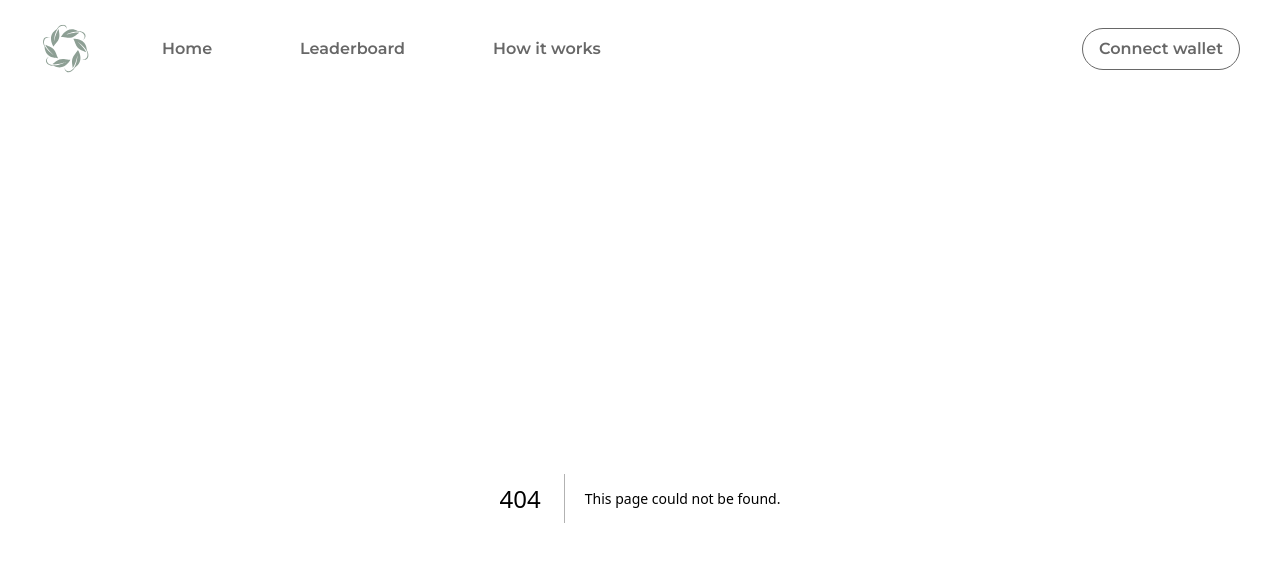
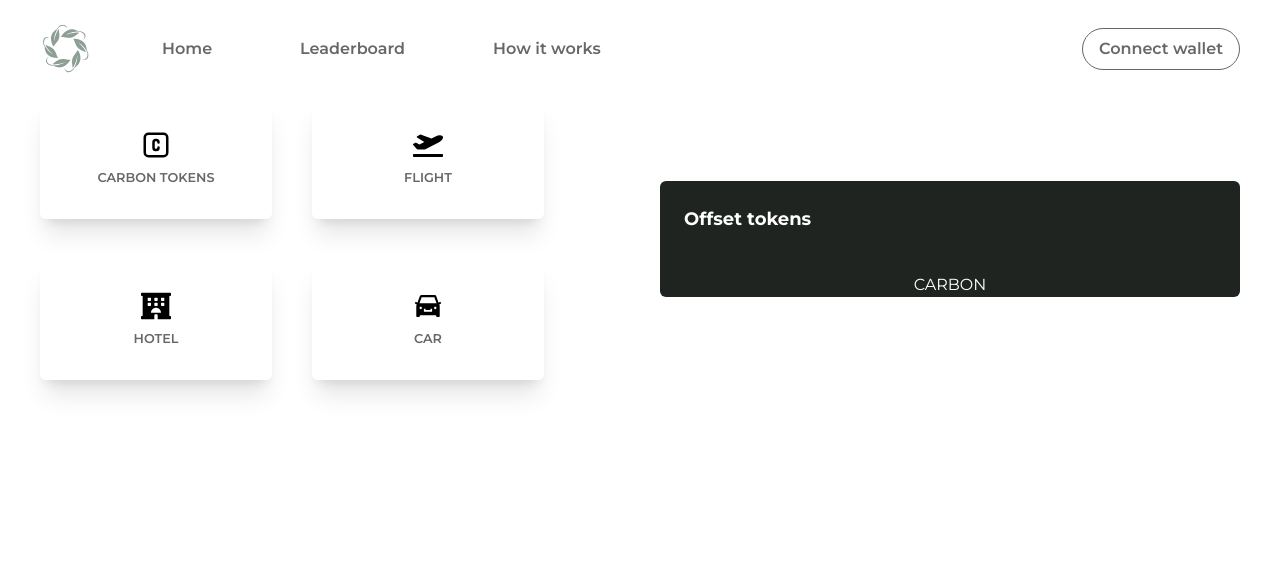
Before and after one commit to Lilium-ZenCon/frontend, a Next.js app: page /offset in a window 1280 px wide. Before the commit this address had no page. Shown: the top 562 px of the page. Built offline with nearby package versions, Linux system fonts and the light colour scheme.

Commit message:
Offset buttons

```diff
--- /dev/null
+++ b/app/offset/page.js
@@ -0,0 +1,59 @@
+'use client'
+
+import { useState } from 'react'
+
+import { FaPlaneDeparture } from 'react-icons/fa'
+import {TbBrandCarbon} from 'react-icons/tb'
+import { AiFillCar } from 'react-icons/ai'
+import { FaHotel } from 'react-icons/fa'
+
+const page = () => {
+
+    const [type, setType] = useState('carbon')
+  return (
+    <div className="flex justify-between px-10 items-center gap-10 h-[90%]">
+        <div className="flex items-center flex-wrap w-1/2 gap-10 h-full">
+            <div className='py-8 w-[40%] shadow-xl rounded-md flex flex-col items-center justify-center gap-2 cursor-pointer hover:bg-hover_grey transition duration-300 ease-in-out' onClick={() => setType('carbon')}>
+                <TbBrandCarbon size={30}/>
+                <p className=' text-grey uppercase text-sm font-semibold'>Carbon tokens</p>
+            </div>
+            <div className='py-8 w-[40%] shadow-xl rounded-md flex flex-col items-center justify-center gap-2 cursor-pointer hover:bg-hover_grey transition duration-300 ease-in-out' onClick={() => setType('flight')}>
+                <FaPlaneDeparture size={30}/>
+                <p className=' text-grey uppercase text-sm font-semibold'>Flight</p>
+            </div>
+            <div className='py-8 w-[40%] shadow-xl rounded-md flex flex-col items-center justify-center gap-2 cursor-pointer hover:bg-hover_grey transition duration-300 ease-in-out' onClick={() => setType('hotel')}>
+                <FaHotel size={30}/>
+                <p className=' text-grey uppercase text-sm font-semibold'>Hotel</p>
+            </div>
+            <div className='py-8 w-[40%] shadow-xl rounded-md flex flex-col items-center justify-center gap-2 cursor-pointer hover:bg-hover_grey transition duration-300 ease-in-out' onClick={() => setType('car')}>
+                <AiFillCar size={30}/>
+                <p className=' text-grey uppercase text-sm font-semibold'>Car</p>
+            </div>
+        </div>
+        <div className='bg-darkgreen rounded-md w-1/2'>
+            <h1 className='font-bold text-white text-lg	p-6'>Offset tokens</h1>
+            {type === 'carbon' &&
+            <div className=' mt-4 flex flex-col  items-center justify-center text-white'>
+                CARBON
+            </div>}
+
+            {type === 'flight' &&
+            <div className=' mt-4 flex flex-col  items-center justify-center'>
+                FLIGHT
+            </div>}
+
+            {type === 'hotel' &&
+            <div className=' mt-4 flex flex-col  items-center justify-center'>
+                HOTEL
+                </div>}
+
+            {type === 'car' &&
+            <div className=' mt-4 flex flex-col  items-center justify-center'>
+                CAR
+            </div>}
+        </div>
+    </div>
+  )
+}
+
+export default page
--- a/components/ConnectWallet.jsx
+++ b/components/ConnectWallet.jsx
@@ -1,3 +1,6 @@
+import Link from 'next/link';
+
+
 const ConnectWallet = (
   {
     walletAddress,
@@ -36,8 +39,8 @@ const ConnectWallet = (
       </button>
       {isDropdownOpen && (
         <div className="absolute top-11 right-0 bg-white rounded-lg shadow-lg text-right">
-          <p className="text-sm font-bold text-grey mb-2 hover:bg-hover_grey p-2 rounded-md cursor-pointer">Swap tokens</p>
-          <p className="text-sm font-bold text-grey hover:bg-hover_grey p-2 rounded-md cursor-pointer">Offset your carbon footprint</p>
+          <p className="text-sm font-bold text-grey mb-2 hover:bg-hover_grey p-2 rounded-md cursor-pointer"><Link href="/swap">Swap tokens</Link></p>
+          <p className="text-sm font-bold text-grey hover:bg-hover_grey p-2 rounded-md cursor-pointer"><Link href="/offset">Offset your carbon footprint</Link></p>
         </div>
       )}
     </div>
--- a/components/NavBar.jsx
+++ b/components/NavBar.jsx
@@ -5,6 +5,7 @@ import logo from "../public/assets/icon.svg";
 import WalletContext from "@/context/WalletContext";
 import { useContext, useState } from "react";
 import ConnectWallet from "./ConnectWallet";
+import Link from "next/link";
 
 const NavBar = () => {
 
@@ -23,9 +24,9 @@ const NavBar = () => {
           height="50"
         />
         <li className="list-none gap-14 flex items-center scroll-smooth	">
-          <a className="hover:bg-hover_grey rounded-lg py-2 px-4 transition duration-300 ease-in-out" href="#">Home</a>
-          <a className="hover:bg-hover_grey rounded-lg py-2 px-4 transition duration-300 ease-in-out" href="#leaderboard">Leaderboard</a>
-          <a className="hover:bg-hover_grey rounded-lg py-2 px-4 transition duration-300 ease-in-out" href="#">How it works</a>
+          <Link className="hover:bg-hover_grey rounded-lg py-2 px-4 transition duration-300 ease-in-out" href="/">Home</Link>
+          <Link className="hover:bg-hover_grey rounded-lg py-2 px-4 transition duration-300 ease-in-out" href="/#leaderboard">Leaderboard</Link>
+          <Link className="hover:bg-hover_grey rounded-lg py-2 px-4 transition duration-300 ease-in-out" href="/">How it works</Link>
         </li>
       </span>
       <ConnectWallet walletAddress={walletAddress} setWalletAddress={setWalletAddress} walletIsConnected={walletIsConnected} setWalletIsConnected={setWalletIsConnected} setIsDropdownOpen={setIsDropdownOpen} isDropdownOpen={isDropdownOpen}/>
--- a/package.json
+++ b/package.json
@@ -14,6 +14,7 @@
     "postcss": "8.4.24",
     "react": "18.2.0",
     "react-dom": "18.2.0",
+    "react-icons": "^4.9.0",
     "tailwindcss": "3.3.2"
   }
 }
```
Also changed, not shown: 1 other file (tests, documents, lock files or other folders).
